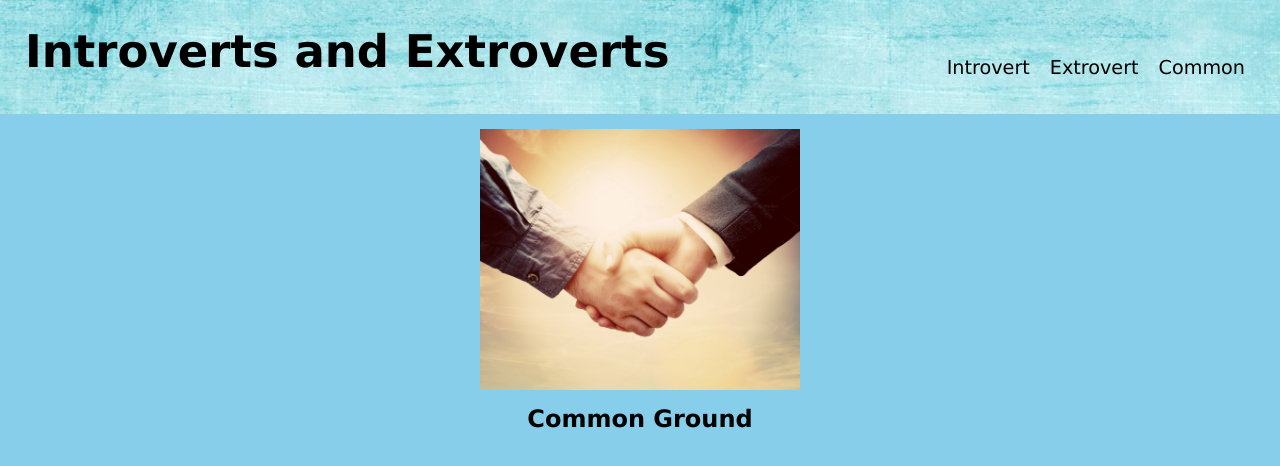
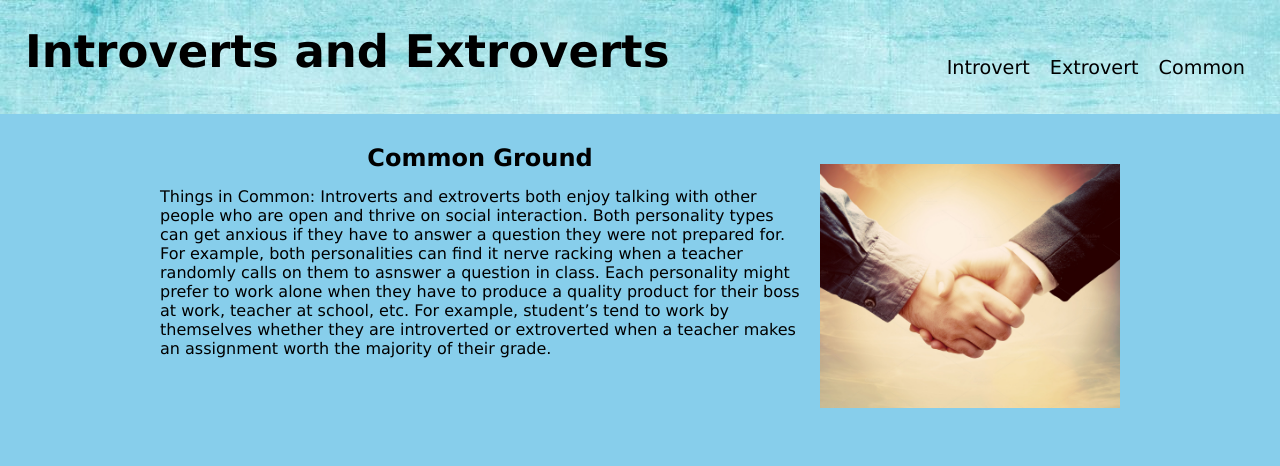
Before and after one commit to Joker282855/introvert-webpage, a React (Create React App) app: page /common in a window 1280 px wide. Shown: the top 466 px of the page. Built offline with nearby package versions, Linux system fonts and the light colour scheme.

Commit message:
got the setup for the commong ground page with the paragraph done

```diff
--- a/src/components/Common-Ground/index.js
+++ b/src/components/Common-Ground/index.js
@@ -4,11 +4,20 @@ import sharedThings from "../../assests/shared/common-ground.jpg"
 function Common() {
     return (
         <section id="shared" className="together">
-            <img src={sharedThings} alt="two people shaking hands" />
             <div className="peaceful">
                 <h2>Common Ground</h2>
-                <p></p>
+                <p>
+                   Things in Common: Introverts and extroverts both enjoy talking with other people
+                   who are open and thrive on social interaction. Both personality types can get
+                   anxious if they have to answer a question they were not prepared for. For example,
+                   both personalities can find it nerve racking when a teacher randomly calls on them
+                   to asnswer a question in class. Each personality might prefer to work alone when
+                   they have to produce a quality product for their boss at work, teacher at school, etc.
+                   For example, student’s tend to work by themselves whether they are introverted or
+                   extroverted when a teacher makes an assignment worth the majority of their grade.
+                </p>
             </div>
+            <img src={sharedThings} alt="two people shaking hands" />
         </section>
     )
 }
--- a/src/index.css
+++ b/src/index.css
@@ -108,9 +108,12 @@ footer {
 }
 .together img {
   width: 320px;
+  margin-top: 35px;
+  padding-left: 20px;
 }
 .peaceful {
-  width: 100%;
+  width: 50%;
+  font-family: 'Lucida Sans', 'Lucida Sans Regular', 'Lucida Grande', 'Lucida Sans Unicode', Geneva, Verdana, sans-serif;
 }
 .peaceful h2 {
   text-align: center;
```
